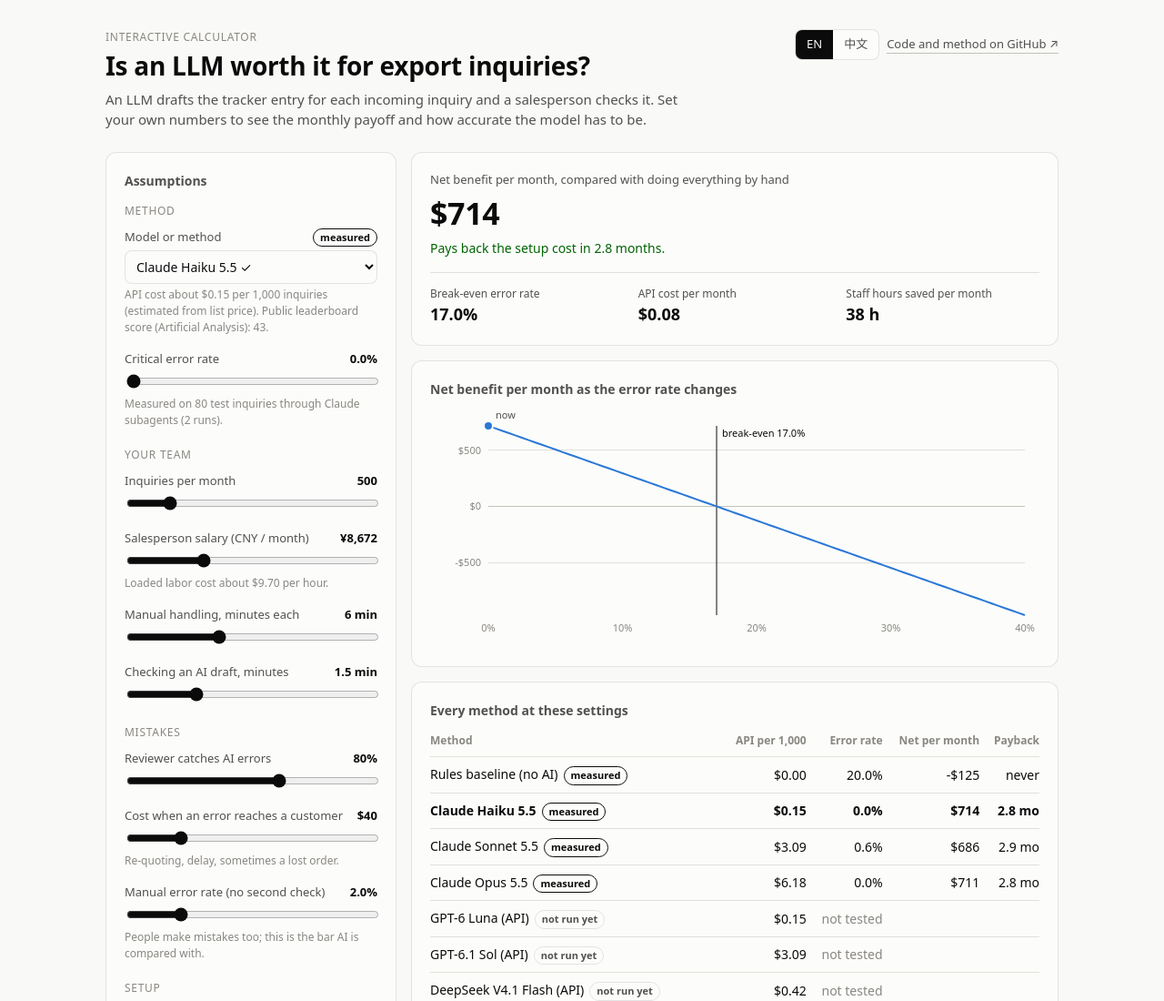
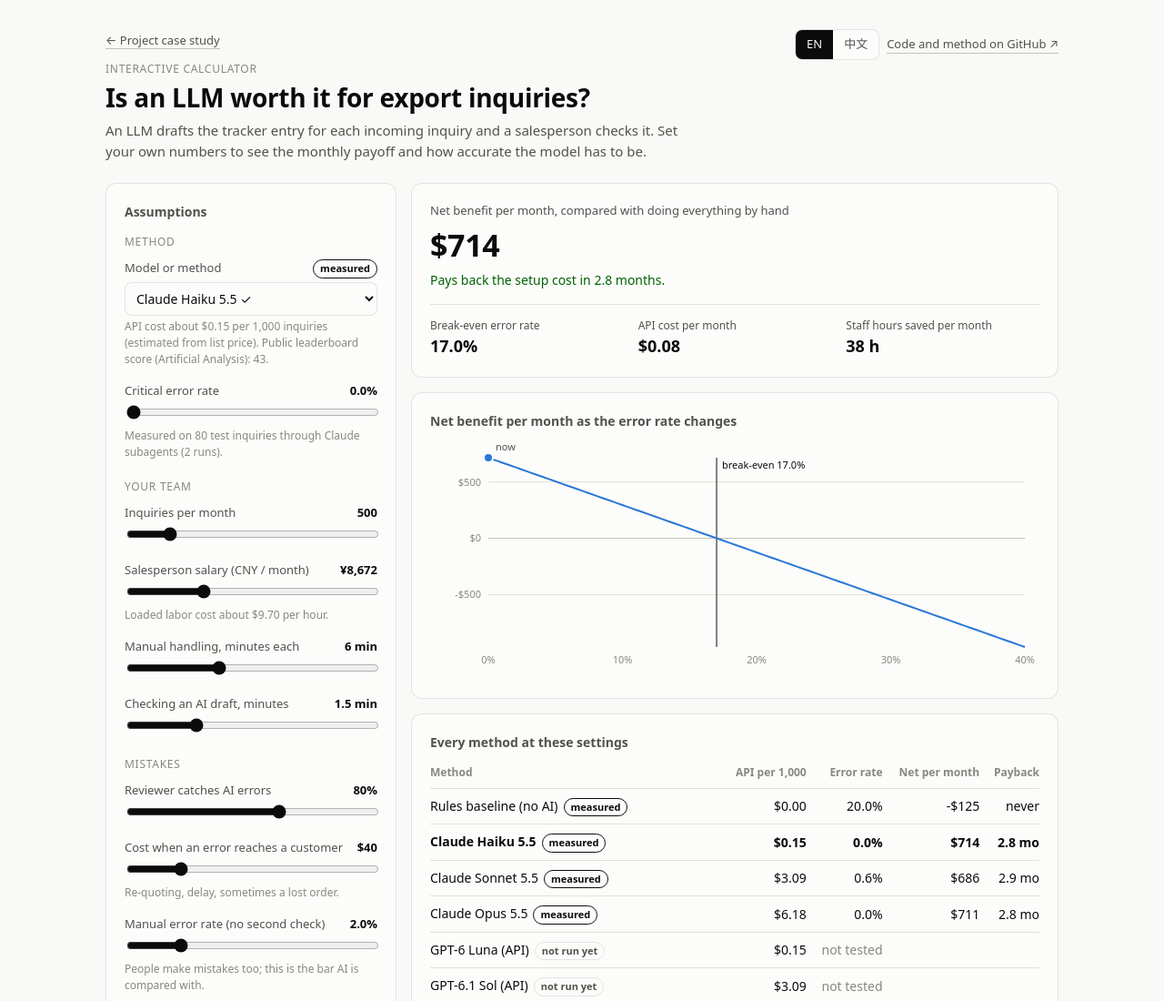
Before and after one commit to hql7-luo/llm-selection-roi, a plain HTML site: page docs/index.html in a window 1280 px wide. Shown: the top 1100 px of the page at 91% size. Drawn offline with Linux system fonts and the light colour scheme.

Commit message:
Open in the portfolio's language and link back to the case study
The page reads ?lang= first, then its own last choice, then the language stored by the portfolio site (same origin). Switching language keeps ?lang= in the address, and a link above the title returns to the case study in the same language.

```diff
--- a/docs/index.html
+++ b/docs/index.html
@@ -53,6 +53,7 @@
   .seg button { border: 0; background: transparent; color: var(--ink-2); padding: 6px 12px; font: inherit; font-size: 13px; cursor: pointer; }
   .seg button[aria-pressed="true"] { background: var(--ink); color: var(--surface); }
   a { color: inherit; }
+  .back { margin: 0 0 12px; }
   .link { font-size: 13px; color: var(--ink-2); text-decoration: none; border-bottom: 1px solid var(--axis); }
 
   .grid { display: grid; grid-template-columns: 320px minmax(0, 1fr); gap: 16px; align-items: start; }
@@ -108,6 +109,7 @@
 <div class="wrap">
   <header>
     <div>
+      <p class="back"><a class="link" id="case-link" href="https://hql7-luo.github.io/projects/llm-selection-roi.html" data-i18n="back"></a></p>
       <p class="eyebrow" data-i18n="eyebrow"></p>
       <h1 data-i18n="title"></h1>
       <p class="lede" data-i18n="lede"></p>
@@ -221,6 +223,7 @@
       eyebrow: "Interactive calculator",
       title: "Is an LLM worth it for export inquiries?",
       lede: "An LLM drafts the tracker entry for each incoming inquiry and a salesperson checks it. Set your own numbers to see the monthly payoff and how accurate the model has to be.",
+      back: "← Project case study",
       repo: "Code and method on GitHub ↗",
       controls: "Assumptions",
       g_method: "Method", method: "Model or method",
@@ -260,6 +263,7 @@
       eyebrow: "交互计算器",
       title: "外贸询盘用 LLM 值不值？",
       lede: "每封询盘先由 LLM 生成登记草稿，业务员再核对。填入你们自己的数字，看每月净收益，以及模型至少要多准才划算。",
+      back: "← 返回项目案例",
       repo: "GitHub 代码和方法 ↗",
       controls: "假设条件",
       g_method: "方案", method: "模型或方法",
@@ -345,6 +349,7 @@
       if (typeof v === "string") el.textContent = v;
     });
     document.querySelectorAll(".seg button").forEach((b) => b.setAttribute("aria-pressed", String(b.dataset.lang === state.lang)));
+    $("case-link").href = "https://hql7-luo.github.io/projects/llm-selection-roi.html?lang=" + state.lang;
     $("foot1").textContent = t.foot(DATA.checked);
   }
 
@@ -482,11 +487,19 @@
   SLIDERS.forEach((name) => $(name).addEventListener("input", (ev) => { state.inp[name] = Number(ev.target.value); update(); }));
   $("reset").addEventListener("click", () => { state.inp = Object.assign({}, BASE); selectMethod(state.method); });
   document.querySelectorAll(".seg button").forEach((b) => b.addEventListener("click", () => {
-    state.lang = b.dataset.lang; applyText(); buildSelect(); update();
+    state.lang = b.dataset.lang;
+    try { localStorage.setItem("lang", state.lang); } catch (e) { /* storage unavailable */ }
+    // Keep the address in step, so a copied link opens in the language on screen.
+    try { const url = new URL(location.href); url.searchParams.set("lang", state.lang); history.replaceState(history.state, "", url); } catch (e) { /* ignore */ }
+    applyText(); buildSelect(); update();
   }));
   window.addEventListener("resize", () => update());
 
-  state.lang = (navigator.language || "").toLowerCase().startsWith("zh") ? "zh" : "en";
+  // A link's ?lang= wins, then this page's last choice, then the portfolio site's language (same origin), then the browser.
+  const pick = (v) => (v === "en" || v === "zh" ? v : null);
+  let stored = null;
+  try { stored = pick(localStorage.getItem("lang")) || pick(localStorage.getItem("portfolio-language")); } catch (e) { /* storage unavailable */ }
+  state.lang = pick(new URLSearchParams(location.search).get("lang")) || stored || ((navigator.language || "").toLowerCase().startsWith("zh") ? "zh" : "en");
   applyText();
   buildSelect();
   selectMethod("anthropic__claude-haiku-5-5");
```
